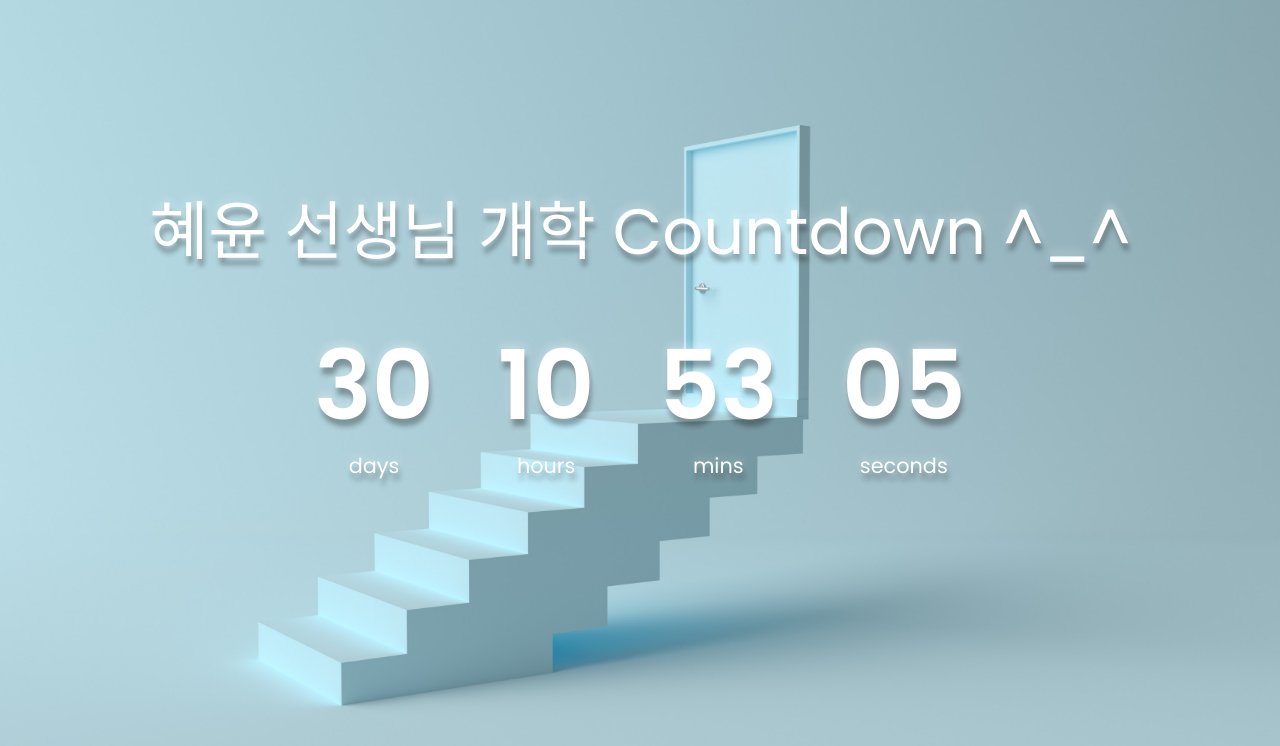
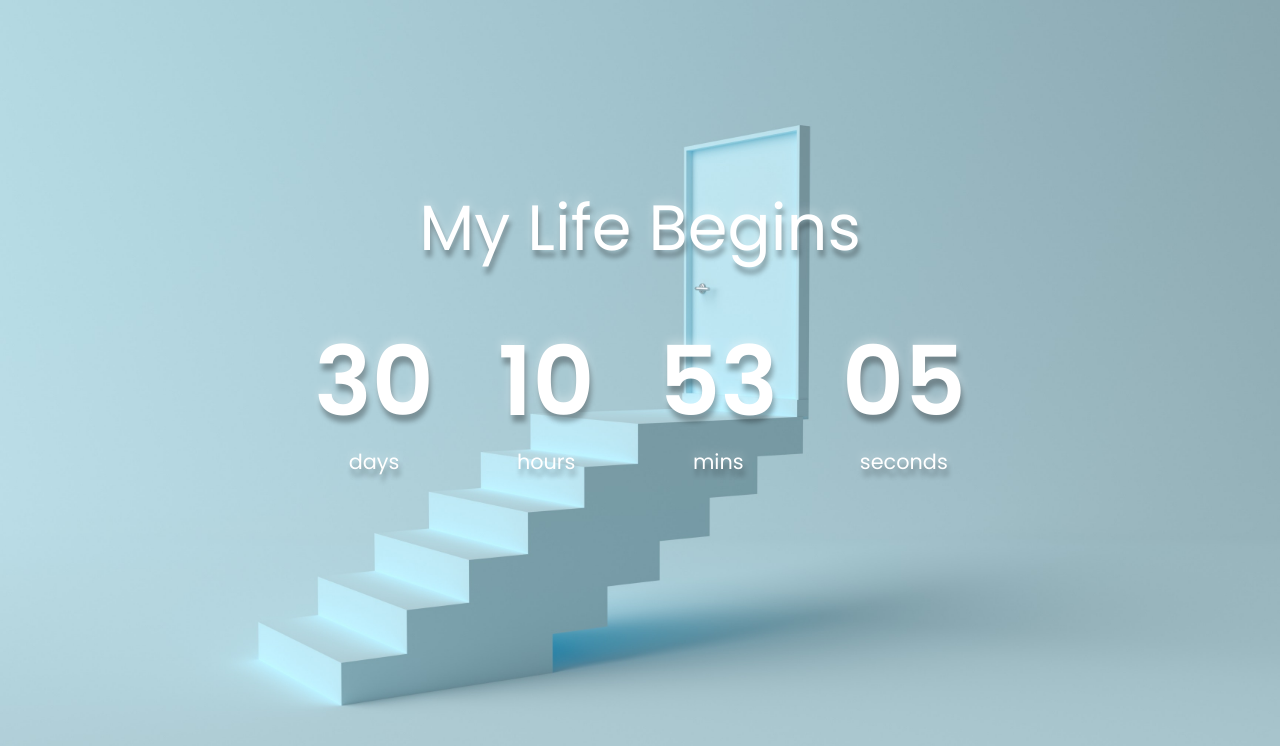
Before and after one commit to soheon-lee/hy-d-day-countdown, a plain HTML site: page index.html in a window 1280 px wide. Drawn offline with Linux system fonts and the light colour scheme.

Commit message:
Update index.html

```diff
--- a/index.html
+++ b/index.html
@@ -10,7 +10,7 @@
 </head>
 <body>
 	<div class="containter"></div>
-		<h1> 혜윤 선생님 개학 Countdown ^_^</h1>
+		<h1> My Life Begins </h1>
 
 		<div class="countdown-container">
 			<div class="countdown-el days-c">
```
